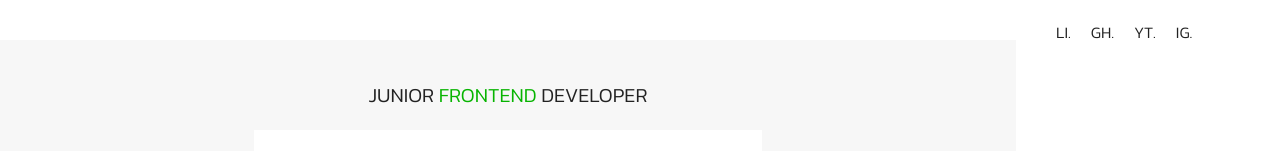
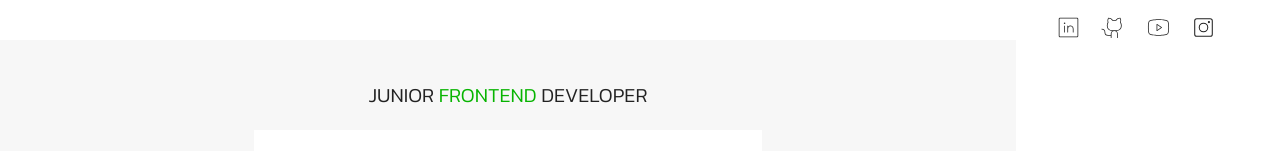
Before and after one commit to Ewelina765/Portfolio, a Next.js app: page / in a window 1280 px wide. Shown: the top 151 px of the page. Built offline with nearby package versions, Linux system fonts and the light colour scheme; no server answers; a web font is replaced by a local one.

Commit message:
fix bugs part 1

```diff
--- a/app/blog/[postId]/page.tsx
+++ b/app/blog/[postId]/page.tsx
@@ -38,7 +38,8 @@ const PostPage = async ({ params }: { params: { postId: string } }) => {
   }
 
   const { title, date, image, contentHtml } = await getPostData(postId);
-  const pubDate = getFormattedDate(date);
+
+  const pubDate = date ? getFormattedDate(date) : 'No Date Available';
 
   return (
     <>
--- a/app/components/Layout.tsx
+++ b/app/components/Layout.tsx
@@ -4,6 +4,12 @@ import { useEffect, useState } from 'react';
 import { usePathname } from 'next/navigation';
 import Link from 'next/link';
 import Image from 'next/image';
+import { CiInstagram } from 'react-icons/ci';
+import {
+  PiYoutubeLogoThin,
+  PiGithubLogoThin,
+  PiLinkedinLogoThin,
+} from 'react-icons/pi';
 
 import '../../styles/layout.scss';
 import useScrollSpy from '../hooks/useScrollSpy';
@@ -43,19 +49,19 @@ const Layout: React.FC<LayoutProps> = ({ children }) => {
 
   const socialMediaLinks = [
     {
-      name: 'LI.',
+      icon: <PiLinkedinLogoThin size={25} />,
       path: 'https://www.linkedin.com/in/ewelinakonieczkowska/',
     },
     {
-      name: 'GH.',
+      icon: <PiGithubLogoThin size={25} />,
       path: 'https://github.com/Ewelina765',
     },
     {
-      name: 'YT.',
+      icon: <PiYoutubeLogoThin size={25} />,
       path: 'https://www.youtube.com/@DevJourney1',
     },
     {
-      name: 'IG.',
+      icon: <CiInstagram size={25} />,
       path: 'https://www.instagram.com/_devjourney_?igsh=bjh4ZzU5OXF1Njl6&utm_source=qr',
     },
   ];
@@ -78,9 +84,9 @@ const Layout: React.FC<LayoutProps> = ({ children }) => {
         {(isMobile && navigationOpen) || !isMobile ? (
           <div className="layout__navigation">
             <div className="socialmedia">
-              {socialMediaLinks.map(({ name, path }) => (
+              {socialMediaLinks.map(({ icon, path }) => (
                 <Link key={path} href={path} className="link-class">
-                  {name}
+                  {icon}
                 </Link>
               ))}
             </div>
--- a/app/components/ListItem.tsx
+++ b/app/components/ListItem.tsx
@@ -12,7 +12,8 @@ interface ListItemProps {
 
 const ListItem: React.FC<ListItemProps> = ({ post }) => {
   const { id, title, date, image, category } = post;
-  const formattedDate = getFormattedDate(date);
+
+  const formattedDate = date ? getFormattedDate(date) : 'No Date Available';
 
   return (
     <li>
--- a/app/features/home/Home.tsx
+++ b/app/features/home/Home.tsx
@@ -6,8 +6,9 @@ import '../../../styles/globals.scss';
 
 export default function Home() {
   return (
+    <>
+      <div className="white-bar"></div>
       <div className="home" id="home">
-      <div className="white-bar"></div>
         <div className="home__container">
           <div className="details__container">
             <p>
@@ -22,8 +23,8 @@ export default function Home() {
             </div>
             <p className="details__content">
               With a strong work ethic and open-minded approach, I prioritize
-            teamwork and value each member&apos;s input to achieve shared goals and
-            foster a positive work environment.
+              teamwork and value each member&apos;s input to achieve shared
+              goals and foster a positive work environment.
             </p>
             <div className="home__button-container">
               <Link href="/#skills">
@@ -46,5 +47,6 @@ export default function Home() {
           </div>
         </div>
       </div>
+    </>
   );
 }
--- a/styles/about.scss
+++ b/styles/about.scss
@@ -34,6 +34,9 @@ $breakpoint-additional: 1400px;
     }
     @media screen and (min-width: globals.$breakpoint-large) {
       height: 400px;
+    }
+    @media screen and (min-width: globals.$breakpoint-extra-extra-large) {
+      width: 101%;
     }
   }
 
--- a/styles/contact.scss
+++ b/styles/contact.scss
@@ -44,8 +44,10 @@
       height: 180px;
     }
     @media screen and (min-width: globals.$breakpoint-extra-large) {
-      width: 102%;
       height: 300px;
+    }
+    @media screen and (min-width: globals.$breakpoint-extra-extra-large) {
+      width: 101%;
     }
   }
 
--- a/styles/home.scss
+++ b/styles/home.scss
@@ -2,14 +2,15 @@
 @import 'mixins';
 
 .home {
-  // position: relative;
+  display: flex;
+  justify-content: center;
+  align-items: center;
+  margin-top: -80px;
   @media screen and (min-width: globals.$breakpoint-medium) {
-    min-height: 100vh;
-    // min-height: calc(100vh - 80px);
-
+    min-height: calc(100vh - 120px);
   }
   @media screen and (min-width: globals.$breakpoint-foto) {
-    // height: 100vh;
+    height: calc(100vh - 120px);
   }
 
   &__container {
@@ -21,7 +22,6 @@
     margin-top: 40px;
     @media screen and (min-width: globals.$breakpoint-medium) {
       padding: 0px 40px;
-      height: calc(100% - 80px);
     }
     @media screen and (min-width: globals.$breakpoint-large) {
       padding: 0px 80px;
@@ -37,7 +37,6 @@
       padding-left: 160px;
       justify-content: space-around;
       margin-top: 60px;
-
     }
   }
 
@@ -74,6 +73,9 @@
     }
     @media screen and (min-width: globals.$breakpoint-extra-extra-large) {
       width: auto;
+    }
+    @media screen and (min-width: 3500px) {
+      max-width: 1000px;
     }
   }
 
@@ -122,9 +124,6 @@ h1 {
   @media screen and (min-width: globals.$breakpoint-extra-extra-large) {
     font-size: globals.$font-size-title;
   }
-  @media screen and (min-width: 2500px) {
-    font-size: 96px;
-  }
 }
 
 .details__content {
--- a/styles/layout.scss
+++ b/styles/layout.scss
@@ -67,7 +67,7 @@
   gap: 20px;
   font-size: 16px;
   @media screen and (min-width: globals.$breakpoint-medium) {
-    padding-top: 20px;
+    padding-top: 15px;
   }
 }
 
```
Also changed, not shown: lib/getFormattedDate.tsx (+8 -3 lines). Lines whose indentation alone changed are shown as unchanged.
